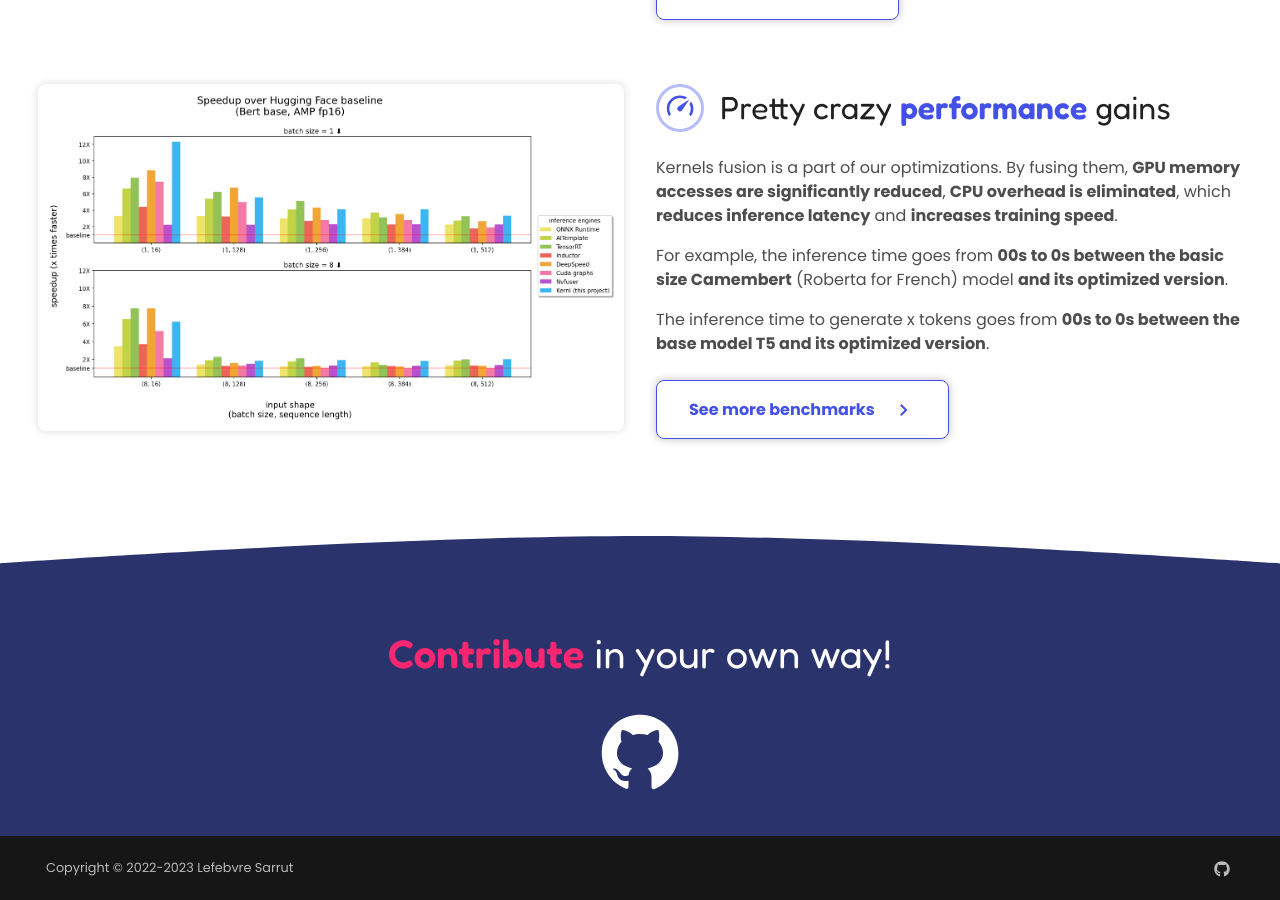
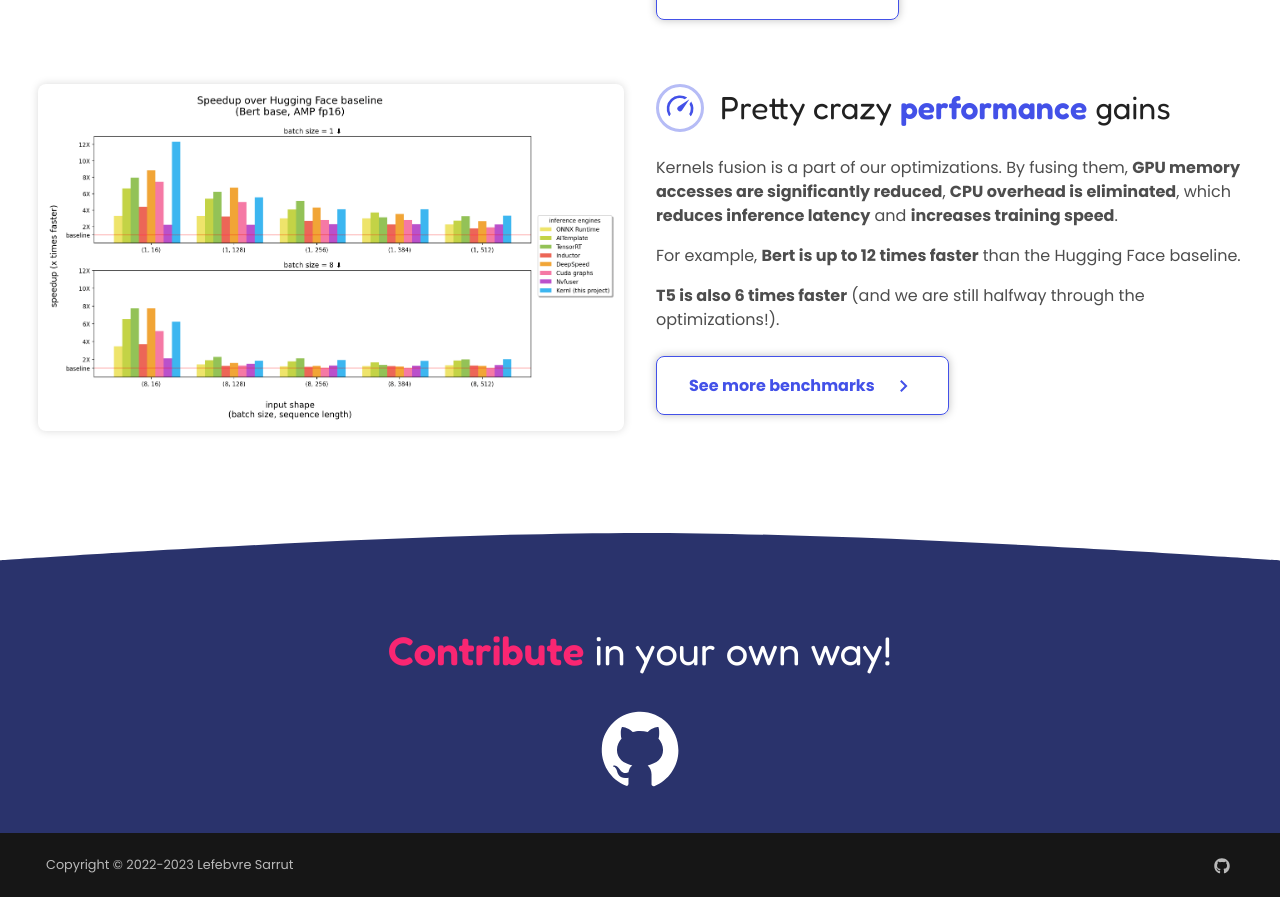
Before and after one commit to ELS-RD/kernl, an MkDocs documentation site: the page built from docs/index.md, in a window 1280 px wide and 900 px high, scrolled down 3151 px. Built offline with MkDocs 1.6.1 and Material for MkDocs 9.7.7, drawn with Linux system fonts in a browser that asks for light colours; comment, search, counter and statistics services are not loaded.

Commit message:
fix: crazy performance text.

```diff
--- a/docs/overrides/home.html
+++ b/docs/overrides/home.html
@@ -222,12 +222,10 @@
                         latency</em> and <em>increases training speed</em>.
                     </p>
                     <p>
-                        For example, the inference time goes from <em>00s to 0s between the basic size Camembert</em>
-                        (Roberta for French) model <em>and its optimized version</em>.
+                        For example, <em>Bert is up to 12 times faster</em> than the Hugging Face baseline.
                     </p>
                     <p>
-                        The inference time to generate x tokens goes from <em>00s to 0s between the base model T5 and
-                        its optimized version</em>.
+                        <em>T5 is also 6 times faster</em> (and we are still halfway through the optimizations!).
                     </p>
                 </div>
                 <footer>
```
